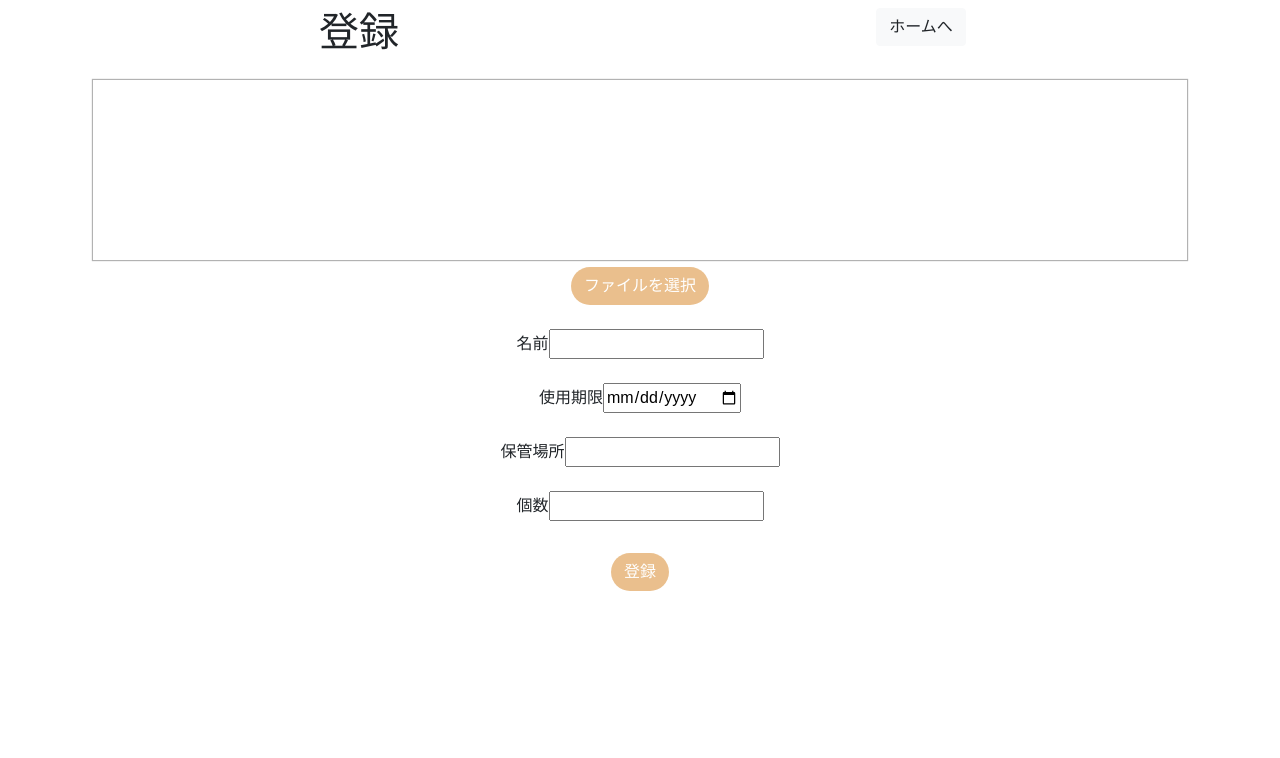
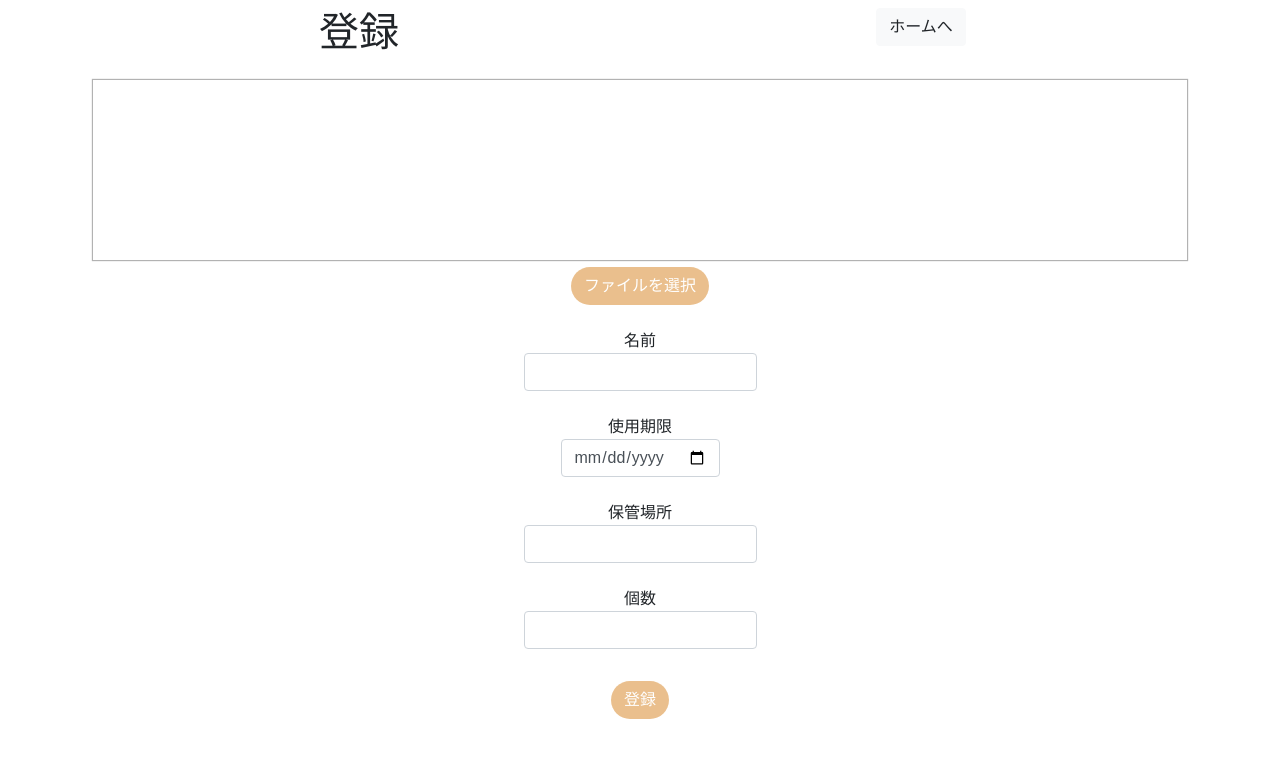
Before and after one commit to raptech-jp/RollingStockManager, a Flask app: page /register in a window 1280 px wide. Shown: the top 758 px of the page. Run offline with Flask 3, Linux system fonts and the light colour scheme.

Commit message:
[編集]cssリンク

```diff
--- a/static/style.css
+++ b/static/style.css
@@ -64,3 +64,7 @@ body {
 .menu-item span {
     font-size: 16px;
 }
+
+.under-margin {
+    margin: 0,0,0,100px;
+}
--- a/templates/detailsmanage.html
+++ b/templates/detailsmanage.html
@@ -4,7 +4,7 @@
     <meta charset="UTF-8">
     <meta name="viewport" content="width=device-width, initial-scale=1.0">
     <link rel="stylesheet" href="https://cdn.jsdelivr.net/npm/bootstrap@4.1.3/dist/css/bootstrap.min.css" integrity="sha384-MCw98/SFnGE8fJT3GXwEOngsV7Zt27NXFoaoApmYm81iuXoPkFOJwJ8ERdknLPMO" crossorigin="anonymous">
-    <link rel="stylesheet" href="../static/style.css">
+    <link rel=stylesheet type=text/css href="{{ url_for('static', filename='style.css') }}">
     <title>管理</title>
 </head>
 <body>
--- a/templates/index.html
+++ b/templates/index.html
@@ -4,7 +4,7 @@
     <meta charset="UTF-8">
     <meta name="viewport" content="width=device-width, initial-scale=1.0">
     <link rel="stylesheet" href="https://cdn.jsdelivr.net/npm/bootstrap@4.1.3/dist/css/bootstrap.min.css" integrity="sha384-MCw98/SFnGE8fJT3GXwEOngsV7Zt27NXFoaoApmYm81iuXoPkFOJwJ8ERdknLPMO" crossorigin="anonymous">
-    <link rel="stylesheet" href="../static/style.css">
+    <link rel=stylesheet type=text/css href="{{ url_for('static', filename='style.css') }}">
     <title>ホーム</title>
 </head>
 <body>
--- a/templates/login.html
+++ b/templates/login.html
@@ -4,7 +4,7 @@
     <meta charset="UTF-8">
     <meta name="viewport" content="width=device-width, initial-scale=1.0">
     <link rel="stylesheet" href="https://cdn.jsdelivr.net/npm/bootstrap@4.1.3/dist/css/bootstrap.min.css" integrity="sha384-MCw98/SFnGE8fJT3GXwEOngsV7Zt27NXFoaoApmYm81iuXoPkFOJwJ8ERdknLPMO" crossorigin="anonymous">
-    <link rel="stylesheet" href="../static/style.css">
+    <link rel=stylesheet type=text/css href="{{ url_for('static', filename='style.css') }}">
     <title>ログイン</title>
     <script src="{{ url_for('static', filename='script.js') }}"></script>
 </head>
--- a/templates/manage.html
+++ b/templates/manage.html
@@ -4,7 +4,7 @@
     <meta charset="UTF-8">
     <meta name="viewport" content="width=device-width, initial-scale=1.0">
     <link rel="stylesheet" href="https://cdn.jsdelivr.net/npm/bootstrap@4.1.3/dist/css/bootstrap.min.css" integrity="sha384-MCw98/SFnGE8fJT3GXwEOngsV7Zt27NXFoaoApmYm81iuXoPkFOJwJ8ERdknLPMO" crossorigin="anonymous">
-    <link rel="stylesheet" href="../static/style.css">
+    <link rel=stylesheet type=text/css href="{{ url_for('static', filename='style.css') }}">
     <title>管理</title>
 </head>
 <body>
--- a/templates/register.html
+++ b/templates/register.html
@@ -4,8 +4,9 @@
     <meta charset="UTF-8">
     <meta name="viewport" content="width=device-width, initial-scale=1.0">
     <link rel="stylesheet" href="https://cdn.jsdelivr.net/npm/bootstrap@4.1.3/dist/css/bootstrap.min.css" integrity="sha384-MCw98/SFnGE8fJT3GXwEOngsV7Zt27NXFoaoApmYm81iuXoPkFOJwJ8ERdknLPMO" crossorigin="anonymous">
-    <link rel="stylesheet" href="../static/style.css">
+    <link rel=stylesheet type=text/css href="{{ url_for('static', filename='style.css') }}">
     <title>登録</title>
+    <script src="{{ url_for('static', filename='fileleader.js') }}"></script>
 </head>
 <body>
     <div class="container text-center grid gap-0 row-gap-3">
@@ -28,22 +29,22 @@
                 </label>
             </div>
             <div class="p-2">
-                <label>名前<input type="text"></label>
+                <label>名前<input type="text" class="form-control"></label>
             </div>
             <div class="p-2">
-                <label>使用期限<input type="date"></label>
+                <label>使用期限<input type="date" class="form-control"></label>
             </div>
             <div class="p-2">
-                <label>保管場所<input type="text"></label>
+                <label>保管場所<input type="text" class="form-control"></label>
             </div>
             <div class="p-2">
-                <label>個数<input type="text"></label>
+                <label>個数<input type="text" class="form-control"></label>
             </div>
         </div>
 
-        <input type="submit" class="btn btn-custom" value="登録">
+            <div class="under-margin">
+                <input type="submit" class="btn btn-custom" value="登録">
+            </div>
     </div>
-
-    <script type="text/javascript" src="../static/filrleader.js"></script>
 </body>
 </html>
--- a/templates/signup.html
+++ b/templates/signup.html
@@ -4,7 +4,7 @@
     <meta charset="UTF-8">
     <meta name="viewport" content="width=device-width, initial-scale=1.0">
     <link rel="stylesheet" href="https://cdn.jsdelivr.net/npm/bootstrap@4.1.3/dist/css/bootstrap.min.css" integrity="sha384-MCw98/SFnGE8fJT3GXwEOngsV7Zt27NXFoaoApmYm81iuXoPkFOJwJ8ERdknLPMO" crossorigin="anonymous">
-    <link rel="stylesheet" href="../static/style.css">
+    <link rel=stylesheet type=text/css href="{{ url_for('static', filename='style.css') }}">
     <title>新規登録</title>
 </head>
 <body>
```
